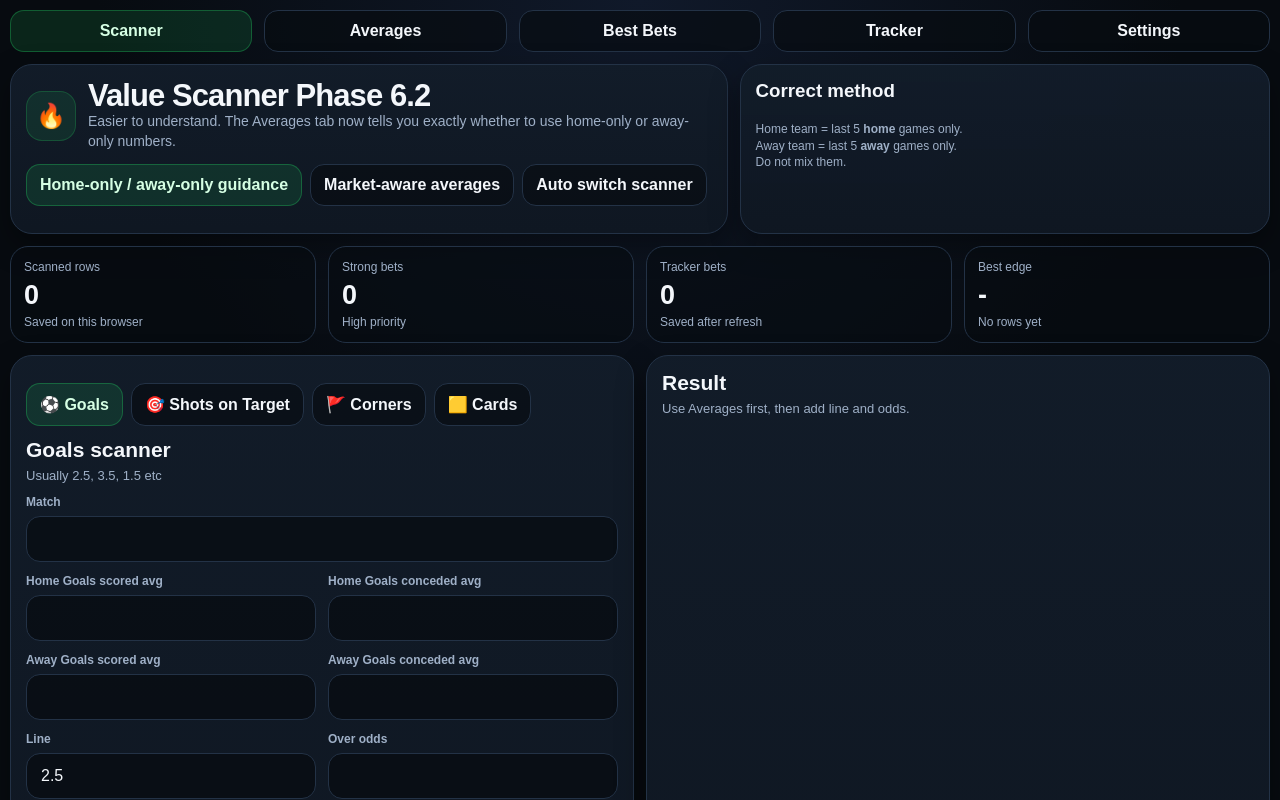
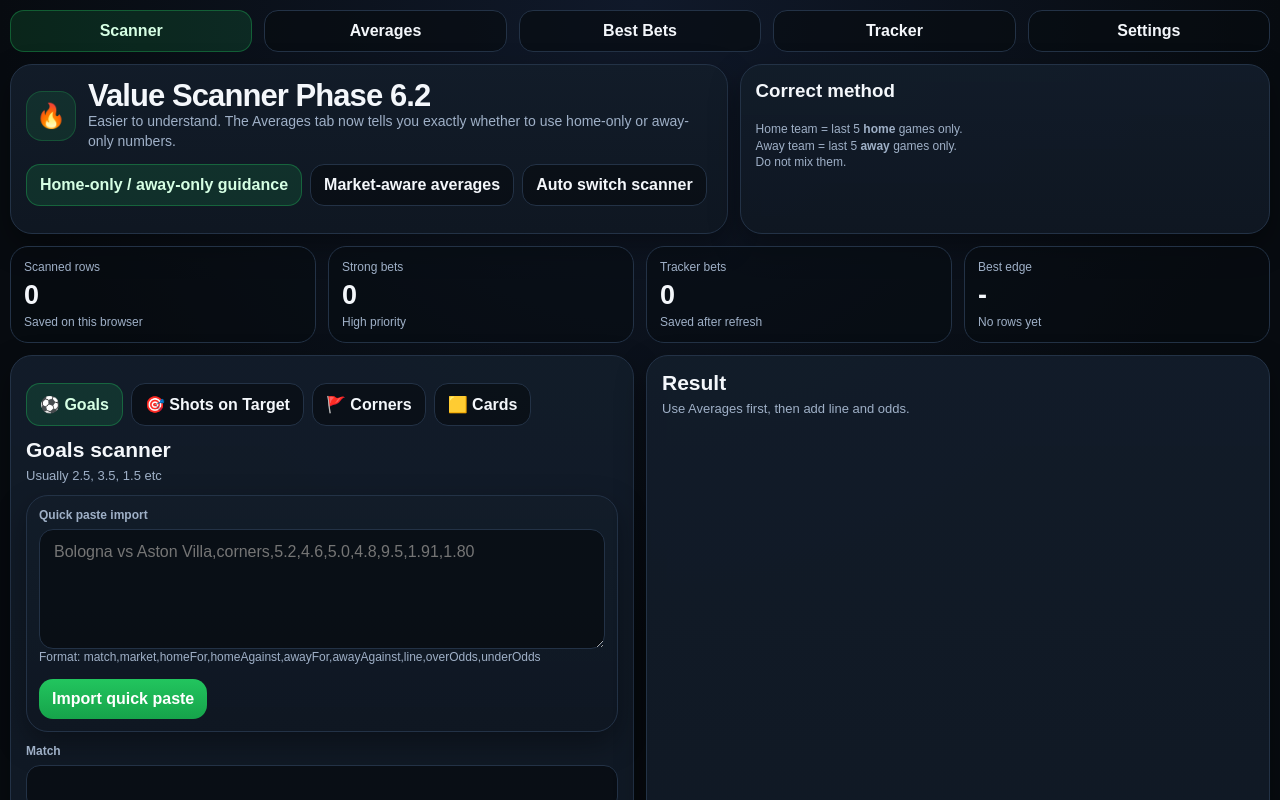
Before and after one commit to nathanbrownlee008-web/Scanner-, a Next.js app: page / in a window 1280 px wide. Shown: the top 800 px of the page. Built offline with nearby package versions, Linux system fonts and the light colour scheme.

Commit message:
Add files via upload

```diff
--- a/app/page.js
+++ b/app/page.js
@@ -38,39 +38,16 @@ function analyseRow(row, settings){
   const marketAdjust={goals:1.0,sot:1.0,corners:1.03,cards:1.02}; expectedTotal*=marketAdjust[market]||1;
   if (settings.knockoutMode && (market==="goals"||market==="sot")) expectedTotal*=0.96;
   if (settings.knockoutMode && market==="cards") expectedTotal*=1.03;
-
   const modelOver=probOverAsian(line,expectedTotal), modelUnder=1-modelOver;
   const {fairOver,fairUnder}=fairProbsFromOdds(overOdds,underOdds);
-
-  const overProbEdge=(modelOver-fairOver)*100, underProbEdge=(modelUnder-fairUnder)*100;
-  const fairOverOdds=modelOver>0?1/modelOver:0, fairUnderOdds=modelUnder>0?1/modelUnder:0;
-  const suggestedOverOdds=fairOverOdds*settings.suggestedMultiplier, suggestedUnderOdds=fairUnderOdds*settings.suggestedMultiplier;
-
-  const overEV=(overOdds*modelOver - 1)*100;
-  const underEV=(underOdds*modelUnder - 1)*100;
-
+  const overEdge=(modelOver-fairOver)*100, underEdge=(modelUnder-fairUnder)*100;
   const threshold=settings.edgeThreshold;
   let side="skip", pick="SKIP", edge=0;
-  if(overEV>threshold&&overEV>underEV){side="over";pick=`OVER ${line}`;edge=overEV;}
-  else if(underEV>threshold&&underEV>overEV){side="under";pick=`UNDER ${line}`;edge=underEV;}
-
-  const confidence=confFromEdge(edge);
-  const confidenceScore=Math.max(0,Math.min(10,edge/1.5));
-  const volatility=Math.abs(expectedTotal-line)<0.15?"High variance":"Normal";
-
-  const falseEdgeWarning =
-    overProbEdge > 0 && overEV <= 0 ? "Over has a probability lean but the price is too low." :
-    underProbEdge > 0 && underEV <= 0 ? "Under has a probability lean but the price is too low." :
-    "";
-
-  const explanation=
-    side==="over" ? `Model over ${pct(modelOver)} beats bookmaker fair ${pct(fairOver)} and current odds ${num(overOdds)} are above fair odds ${num(fairOverOdds)}.` :
-    side==="under" ? `Model under ${pct(modelUnder)} beats bookmaker fair ${pct(fairUnder)} and current odds ${num(underOdds)} are above fair odds ${num(fairUnderOdds)}.` :
-    falseEdgeWarning || "No value bet at current price.";
-
-  return {...row, expectedHome, expectedAway, expectedTotal, modelOver, modelUnder, fairOver, fairUnder,
-    overProbEdge, underProbEdge, overEV, underEV, side, pick, edge, confidence, fairOverOdds, fairUnderOdds,
-    suggestedOverOdds, suggestedUnderOdds, trueLine:expectedTotal, confidenceScore, volatility, explanation, falseEdgeWarning};
+  if(overEdge>threshold&&overEdge>underEdge){side="over";pick=`OVER ${line}`;edge=overEdge;}
+  else if(underEdge>threshold&&underEdge>overEdge){side="under";pick=`UNDER ${line}`;edge=underEdge;}
+  const confidence=confFromEdge(edge), fairOverOdds=modelOver>0?1/modelOver:0, fairUnderOdds=modelUnder>0?1/modelUnder:0, suggestedOverOdds=fairOverOdds*settings.suggestedMultiplier, suggestedUnderOdds=fairUnderOdds*settings.suggestedMultiplier, confidenceScore=Math.max(0,Math.min(10,edge/1.5)), volatility=Math.abs(expectedTotal-line)<0.15?"High variance":"Normal";
+  const explanation=side==="over"?"Model higher than market → OVER value.":side==="under"?"Market overpriced → UNDER value.":"No clear edge → skip.";
+  return {...row, expectedHome, expectedAway, expectedTotal, modelOver, modelUnder, fairOver, fairUnder, overEdge, underEdge, side, pick, edge, confidence, fairOverOdds, fairUnderOdds, suggestedOverOdds, suggestedUnderOdds, trueLine:expectedTotal, confidenceScore, volatility, explanation};
 }
 const pct=v=>`${(v*100).toFixed(1)}%`; const num=v=>Number(v).toFixed(2);
 
@@ -79,6 +56,8 @@ export default function App(){
   const [market,setMarket]=useState("goals");
   const [forms,setForms]=useState(DEFAULTS);
   const [bulkText,setBulkText]=useState("");
+  const [quickPaste,setQuickPaste]=useState("");
+  const [quickPasteMessage,setQuickPasteMessage]=useState("");
   const [rows,setRows]=useState([]);
   const [tracked,setTracked]=useState([]);
   const [settings,setSettings]=useState({edgeThreshold:3,suggestedMultiplier:1.05,homeAwayBoost:true,knockoutMode:false,stakeStrong:3,stakeGood:2,stakeLean:1});
@@ -86,7 +65,7 @@ export default function App(){
   const [loaded,setLoaded]=useState(false);
 
   useEffect(()=>{ try{ const raw=localStorage.getItem(STORAGE_KEY); if(raw){ const d=JSON.parse(raw); if(d.forms)setForms(d.forms); if(d.bulkText!==undefined)setBulkText(d.bulkText); if(d.rows)setRows(d.rows); if(d.tracked)setTracked(d.tracked); if(d.settings)setSettings(d.settings); if(d.market)setMarket(d.market); if(d.avgCalc)setAvgCalc(d.avgCalc);} }catch(e){} setLoaded(true); },[]);
-  useEffect(()=>{ if(!loaded)return; try{ localStorage.setItem(STORAGE_KEY, JSON.stringify({forms,bulkText,rows,tracked,settings,market,avgCalc})); }catch(e){} },[forms,bulkText,rows,tracked,settings,market,avgCalc,loaded]);
+  useEffect(()=>{ if(!loaded)return; try{ localStorage.setItem(STORAGE_KEY, JSON.stringify({forms,bulkText,rows,tracked,settings,market,avgCalc})); }catch(e){} },[forms,bulkText,quickPaste,rows,tracked,settings,market,avgCalc,loaded]);
 
   const active=forms[market]; const cfg=MARKET_CONFIG[market]; const avgCfg=MARKET_CONFIG[avgCalc.market];
   const singleResult=useMemo(()=>analyseRow({...active, market}, settings),[active,market,settings]);
@@ -112,6 +91,40 @@ export default function App(){
   const marketMismatch = likelyMarket && likelyMarket !== avgCalc.market;
 
   function update(field,value){ setForms(prev=>({...prev,[market]:{...prev[market],[field]:value}})); }
+
+  function importQuickPaste(){
+    const line = quickPaste.trim();
+    if(!line){
+      setQuickPasteMessage("Paste a line first.");
+      return;
+    }
+    const parts = line.split(",").map(x=>x.trim());
+    if(parts.length < 9){
+      setQuickPasteMessage("Need 9 comma-separated values: match,market,homeFor,homeAgainst,awayFor,awayAgainst,line,overOdds,underOdds");
+      return;
+    }
+    const marketKey = parts[1].toLowerCase();
+    if(!MARKET_CONFIG[marketKey]){
+      setQuickPasteMessage("Market must be one of: goals, corners, sot, cards");
+      return;
+    }
+    setMarket(marketKey);
+    setForms(prev=>({
+      ...prev,
+      [marketKey]: {
+        ...prev[marketKey],
+        match: parts[0],
+        homeFor: parts[2],
+        homeAgainst: parts[3],
+        awayFor: parts[4],
+        awayAgainst: parts[5],
+        line: parts[6],
+        overOdds: parts[7],
+        underOdds: parts[8]
+      }
+    }));
+    setQuickPasteMessage(`Imported into ${MARKET_CONFIG[marketKey].label} scanner.`);
+  }
   function loadAverageToScanner(){
     setMarket(avgCalc.market);
     setForms(prev=>({...prev,[avgCalc.market]:{...prev[avgCalc.market], match:avgCalc.match||prev[avgCalc.market].match, homeFor:avgResult.homeForAvg?avgResult.homeForAvg.toFixed(2):prev[avgCalc.market].homeFor, homeAgainst:avgResult.homeAgainstAvg?avgResult.homeAgainstAvg.toFixed(2):prev[avgCalc.market].homeAgainst, awayFor:avgResult.awayForAvg?avgResult.awayForAvg.toFixed(2):prev[avgCalc.market].awayFor, awayAgainst:avgResult.awayAgainstAvg?avgResult.awayAgainstAvg.toFixed(2):prev[avgCalc.market].awayAgainst }}));
@@ -254,6 +267,22 @@ export default function App(){
             </div>
             <h2 className="sectionTitle">{cfg.label} scanner</h2>
             <p className="sectionSub">{cfg.lineHint}</p>
+            <div className="card" style={{padding:"12px", marginTop:0, marginBottom:12}}>
+              <div className="field">
+                <label>Quick paste import</label>
+                <textarea
+                  className="textarea"
+                  value={quickPaste}
+                  onChange={(e)=>setQuickPaste(e.target.value)}
+                  placeholder="Bologna vs Aston Villa,corners,5.2,4.6,5.0,4.8,9.5,1.91,1.80"
+                />
+              </div>
+              <div className="small">Format: match,market,homeFor,homeAgainst,awayFor,awayAgainst,line,overOdds,underOdds</div>
+              {quickPasteMessage ? <div className="goodbox" style={{marginTop:10}}>{quickPasteMessage}</div> : null}
+              <div className="actions">
+                <button className="btn primary" onClick={importQuickPaste}>Import quick paste</button>
+              </div>
+            </div>
             <div className="formGrid">
               <div className="field full"><label>Match</label><input className="input" value={active.match} onChange={(e)=>update("match", e.target.value)} /></div>
               <div className="field"><label>Home {cfg.forLabel}</label><input className="input" value={active.homeFor} onChange={(e)=>update("homeFor", e.target.value)} /></div>
@@ -287,14 +316,14 @@ export default function App(){
               <div className="resultMetrics">
                 <div className="metric"><div className="k">Expected total</div><div className="v">{num(singleResult.expectedTotal)}</div></div>
                 <div className="metric"><div className="k">True line</div><div className="v">{num(singleResult.trueLine)}</div></div>
-                <div className="metric"><div className="k">EV</div><div className="v">{singleResult.edge.toFixed(1)}%</div></div>
+                <div className="metric"><div className="k">Edge</div><div className="v">{singleResult.edge.toFixed(1)}%</div></div>
                 <div className="metric"><div className="k">Confidence</div><div className="v">{singleResult.confidenceScore.toFixed(1)}/10</div></div>
               </div>
               <div className="resultGrid">
                 <div className="detail"><h4>Model probabilities</h4><p>Over: {pct(singleResult.modelOver)}</p><p>Under: {pct(singleResult.modelUnder)}</p></div>
                 <div className="detail"><h4>Book fair probabilities</h4><p>Over: {pct(singleResult.fairOver)}</p><p>Under: {pct(singleResult.fairUnder)}</p></div>
-                <div className={`detail ${singleResult.side==="over"?"":"dim"}`}><h4>Over fair / suggested</h4><p>Fair odds: {num(singleResult.fairOverOdds)}</p><p>Suggested odds: {num(singleResult.suggestedOverOdds)}</p><p>Book odds: {num(active.overOdds || 0)}</p><p>EV: {singleResult.overEV.toFixed(1)}%</p><p>Prob edge: {singleResult.overProbEdge.toFixed(1)}%</p></div>
-                <div className={`detail ${singleResult.side==="under"?"":"dim"}`}><h4>Under fair / suggested</h4><p>Fair odds: {num(singleResult.fairUnderOdds)}</p><p>Suggested odds: {num(singleResult.suggestedUnderOdds)}</p><p>Book odds: {num(active.underOdds || 0)}</p><p>EV: {singleResult.underEV.toFixed(1)}%</p><p>Prob edge: {singleResult.underProbEdge.toFixed(1)}%</p></div>
+                <div className={`detail ${singleResult.side==="over"?"":"dim"}`}><h4>Over fair / suggested</h4><p>Fair odds: {num(singleResult.fairOverOdds)}</p><p>Suggested odds: {num(singleResult.suggestedOverOdds)}</p></div>
+                <div className={`detail ${singleResult.side==="under"?"":"dim"}`}><h4>Under fair / suggested</h4><p>Fair odds: {num(singleResult.fairUnderOdds)}</p><p>Suggested odds: {num(singleResult.suggestedUnderOdds)}</p></div>
               </div>
               <div className="edgeMeter">
                 <div className="edgeBar">
@@ -306,9 +335,9 @@ export default function App(){
               </div>
               <div className="decision">
                 <div className={`decisionText ${singleResult.side==="skip"?"skip":singleResult.confidence==="Strong"?"strong":singleResult.confidence==="Good"?"good":"lean"}`}>
-                  {singleResult.side==="skip"?"PASS":`${singleResult.confidence.toUpperCase()} ${singleResult.pick} (EV ${singleResult.edge.toFixed(1)}%)`}
+                  {singleResult.side==="skip"?"NO BET":`${singleResult.confidence.toUpperCase()} ${singleResult.pick} (${singleResult.edge.toFixed(1)}%)`}
                 </div>
-                <div className="small">{singleResult.explanation}{singleResult.falseEdgeWarning ? ` Warning: ${singleResult.falseEdgeWarning}` : ""} · {singleResult.volatility}</div>
+                <div className="small">{singleResult.explanation} · {singleResult.volatility}</div>
               </div>
             </>}
           </div>
@@ -327,7 +356,7 @@ export default function App(){
                     <div className={badgeClass(row.confidence)}>{row.confidence}</div>
                   </div>
                   <div className="bestStats">
-                    <div className="bestStat"><div className="k">EV</div><div className="v">{row.edge.toFixed(1)}%</div></div>
+                    <div className="bestStat"><div className="k">Edge</div><div className="v">{row.edge.toFixed(1)}%</div></div>
                     <div className="bestStat"><div className="k">True line</div><div className="v">{num(row.trueLine)}</div></div>
                     <div className="bestStat"><div className="k">Fair</div><div className="v">{row.side==="over"?num(row.fairOverOdds):num(row.fairUnderOdds)}</div></div>
                     <div className="bestStat"><div className="k">Suggested</div><div className="v">{row.side==="over"?num(row.suggestedOverOdds):num(row.suggestedUnderOdds)}</div></div>
```
